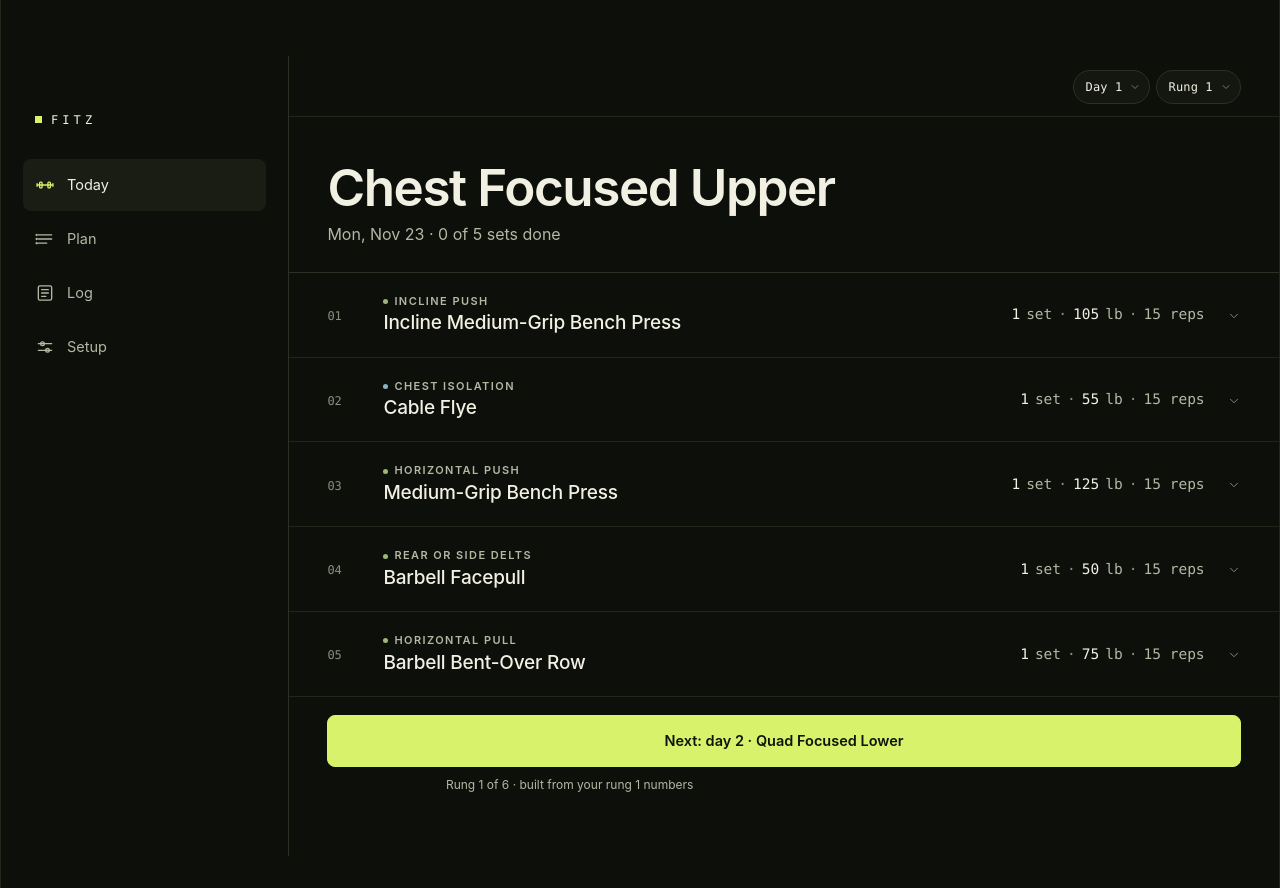
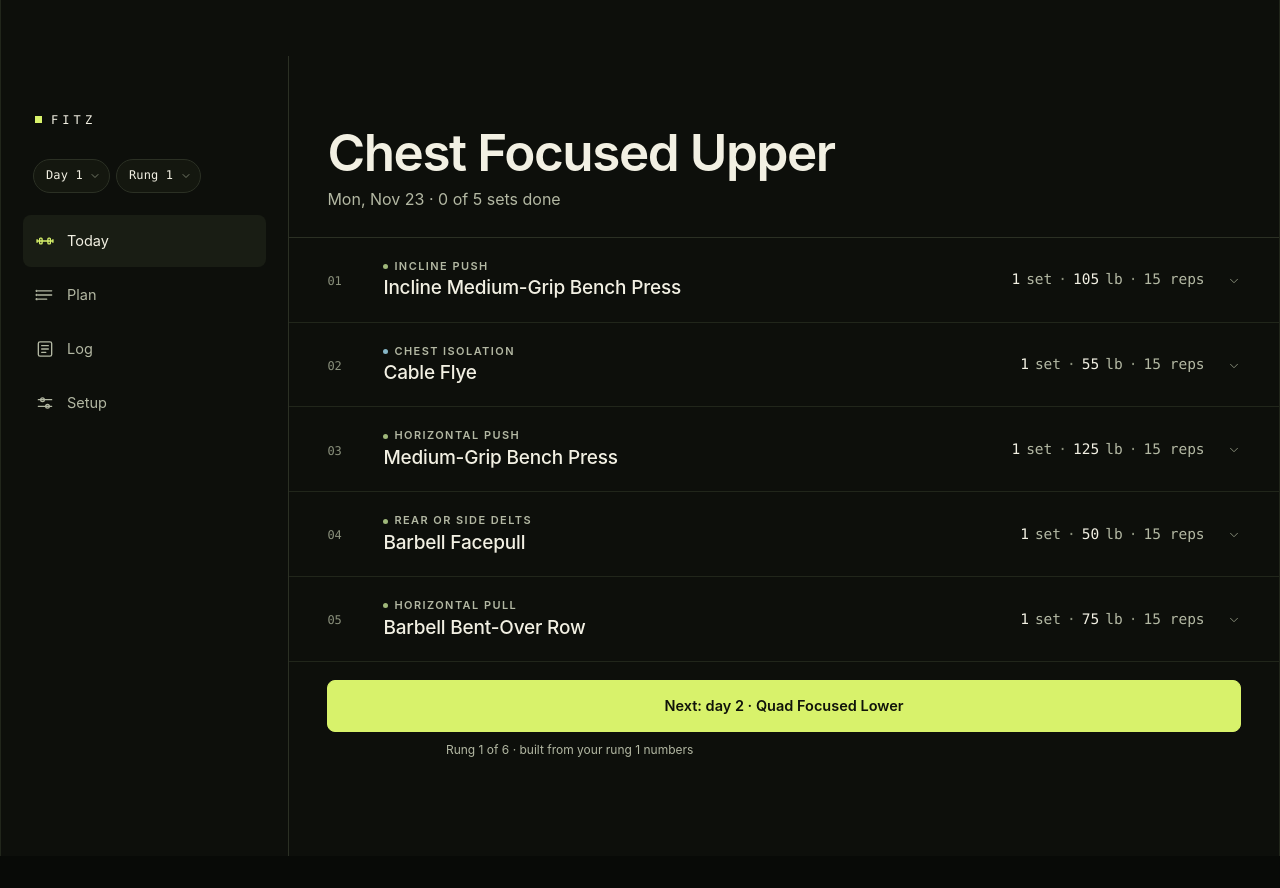
Before and after one commit to protoEvangelion/fitz, a React (Vite) app: page /#/today in a window 1280 px wide. After the commit the page ends 856 px from the top, so only its background shows below. Built offline with nearby package versions, Linux system fonts and the light colour scheme.

Commit message:
Move the Day/Rung switchers into the rail under the FITZ mark
At 980px and up they sat at y=70 in an empty top bar while FITZ sat at y=112,
which put them inside the macOS toolbar blur. They now live in the rail directly
under the wordmark, so they share its depth. Below 980 they stay in the header.

```diff
--- a/src/App.tsx
+++ b/src/App.tsx
@@ -52,29 +52,8 @@ function Shell() {
     return () => window.removeEventListener("hashchange", onHash);
   }, []);
 
-  return (
-    <div className="app">
-      <aside className="rail">
-        <span className="mark rail-mark">Fitz</span>
-        <nav className="rail-nav" aria-label="Sections">
-          {TABS.map(({ id, label, Icon }) => (
-            <button
-              key={id}
-              className={tab === id ? "railtab is-on" : "railtab"}
-              onClick={() => setTab(id)}
-              aria-current={tab === id ? "page" : undefined}
-            >
-              <Icon />
-              <span>{label}</span>
-            </button>
-          ))}
-        </nav>
-      </aside>
-
-      <header className="topbar">
-        <span className="mark">Fitz</span>
-        {(tab === "today" || tab === "plan") && (
-        <div className="switchers">
+  const switchControls = (
+    <>
               <label className="switch">
                 <span className="sr-only">Day</span>
                 <select
@@ -111,7 +90,35 @@ function Shell() {
                 </select>
                 <IconChevron width={12} height={12} />
               </label>
-        </div>
+    </>
+  );
+
+  return (
+    <div className="app">
+      <aside className="rail">
+        <span className="mark rail-mark">Fitz</span>
+        {(tab === "today" || tab === "plan") && (
+          <div className="switchers rail-switchers">{switchControls}</div>
+        )}
+        <nav className="rail-nav" aria-label="Sections">
+          {TABS.map(({ id, label, Icon }) => (
+            <button
+              key={id}
+              className={tab === id ? "railtab is-on" : "railtab"}
+              onClick={() => setTab(id)}
+              aria-current={tab === id ? "page" : undefined}
+            >
+              <Icon />
+              <span>{label}</span>
+            </button>
+          ))}
+        </nav>
+      </aside>
+
+      <header className="topbar">
+        <span className="mark">Fitz</span>
+        {(tab === "today" || tab === "plan") && (
+          <div className="switchers">{switchControls}</div>
         )}
       </header>
 
--- a/src/styles.css
+++ b/src/styles.css
@@ -952,6 +952,10 @@ button {
   display: none;
 }
 
+.rail-switchers {
+  display: none;
+}
+
 /* ---------- generic blocks ---------- */
 
 .block {
@@ -1867,6 +1871,15 @@ button {
     grid-row: 1 / -1;
   }
 
+  .rail-switchers {
+    display: flex;
+    margin: 0 10px 22px;
+  }
+
+  .topbar .switchers {
+    display: none;
+  }
+
   .tabbar {
     display: none;
   }
@@ -1875,7 +1888,9 @@ button {
     grid-column: 2;
     grid-row: 1;
     padding: 14px clamp(32px, 3vw, 56px) 12px;
-    border-bottom: 1px solid var(--rule-soft);
+    /* empty at this width: the switchers live in the rail */
+    border-bottom: 0;
+    background: transparent;
   }
 
   .topbar .mark {
```
Also changed, not shown: 1 other file (tests, documents, lock files or other folders). Lines whose indentation alone changed are shown as unchanged.
